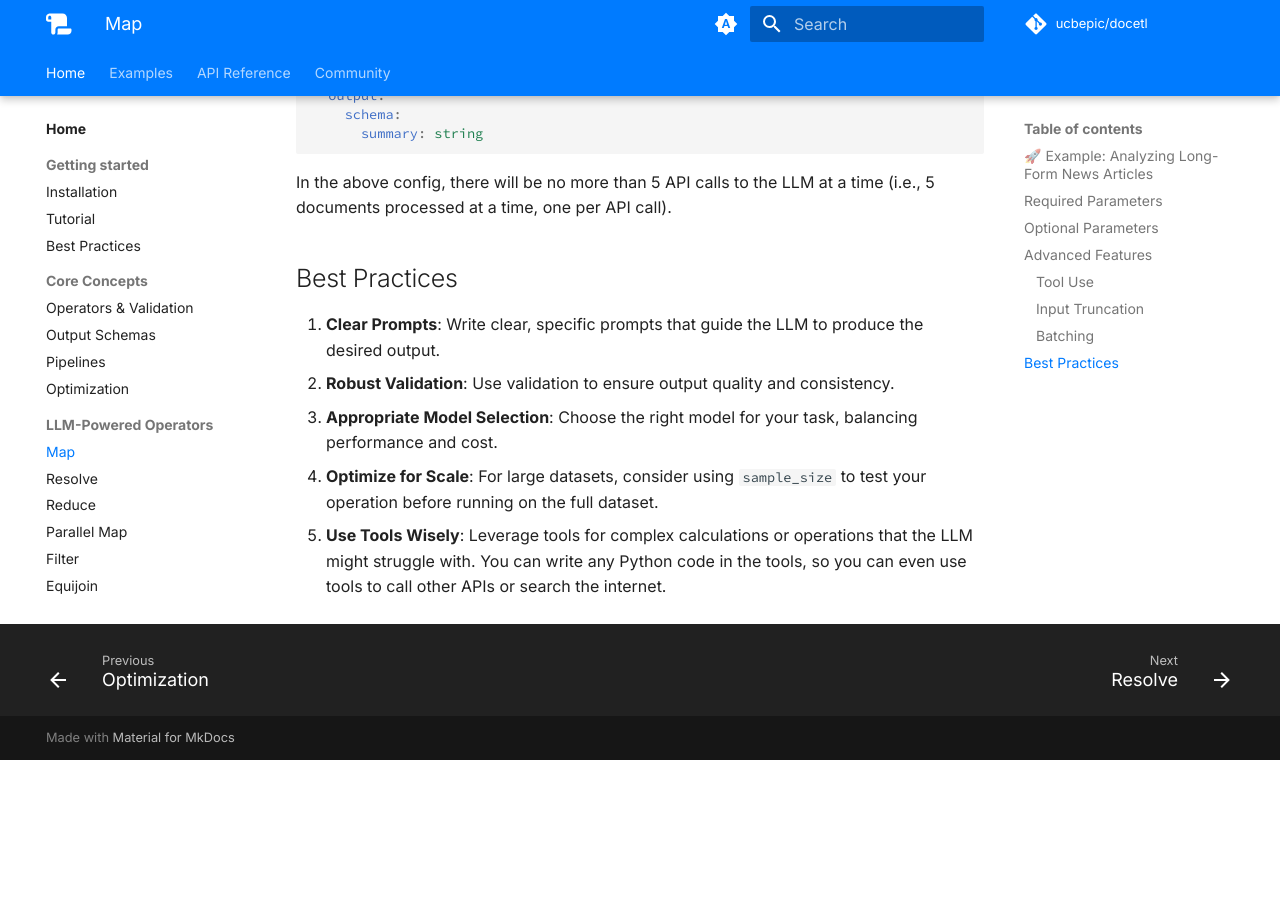
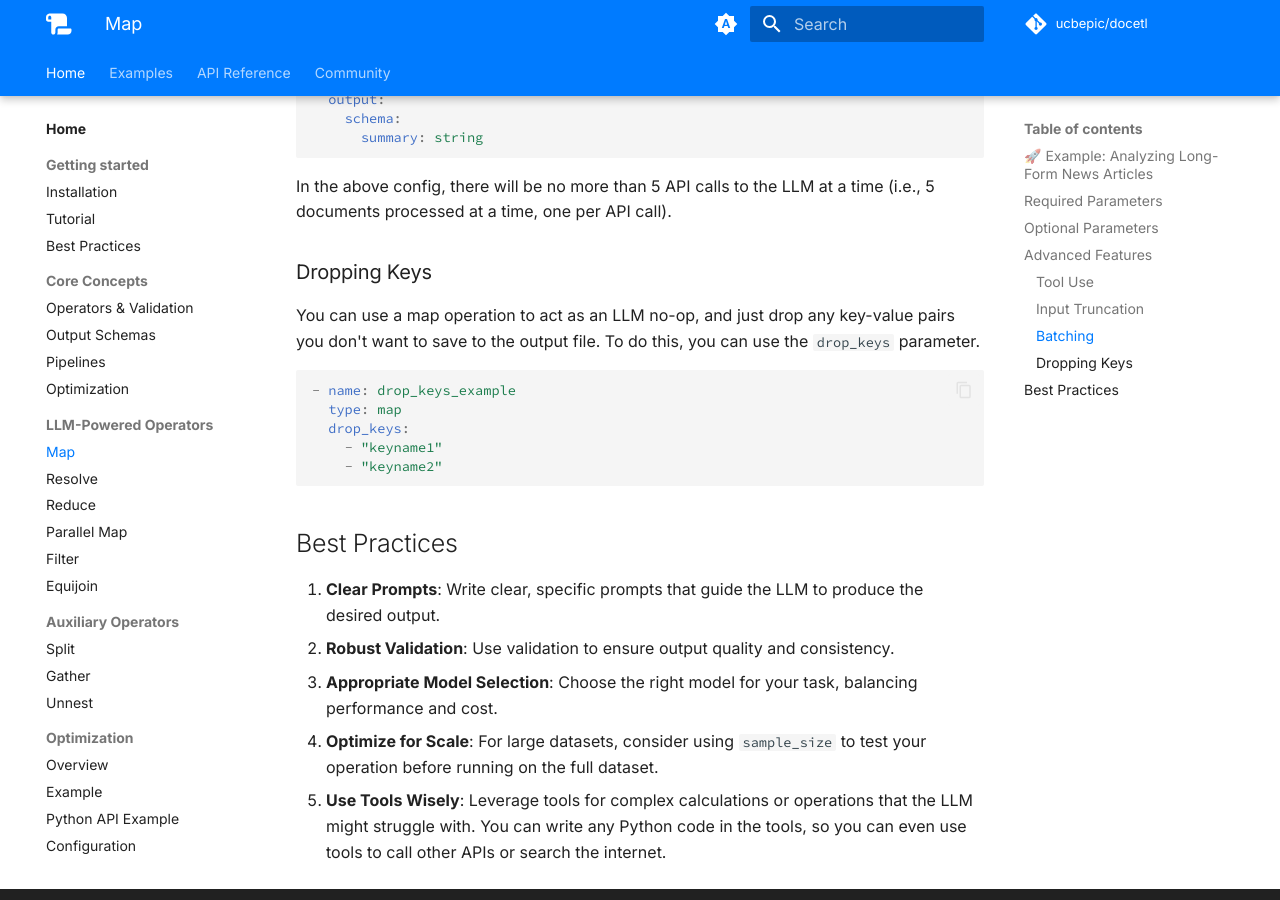
Before and after one commit to ucbepic/docetl, an MkDocs documentation site: the page built from docs/operators/map.md, in a window 1280 px wide and 900 px high, scrolled down 3671 px. Built offline with MkDocs 1.6.1 and Material for MkDocs 9.7.7, drawn with Linux system fonts in a browser that asks for light colours; comment, search, counter and statistics services are not loaded; before the commit the page ends 4431 px from its top, so only the background shows below that; some of the changed text lies outside the part shown.

Commit message:
docs: clean up drop keys ref

````diff
--- a/docs/operators/map.md
+++ b/docs/operators/map.md
@@ -144,10 +144,9 @@
 | `drop_keys`                       | List of keys to drop from the input before processing                                           | None                          |
 | `timeout`                         | Timeout for each LLM call in seconds                                                            | 120                           |
 | `max_retries_per_timeout`         | Maximum number of retries per timeout                                                           | 2                             |
+| `timeout`                         | Timeout for each LLM call in seconds                                                            | 120                           |
 
 Note: If `drop_keys` is specified, `prompt` and `output` become optional parameters.
-
-| `timeout` | Timeout for each LLM call in seconds | 120 |
 
 !!! info "Validation and Gleaning"
 
@@ -207,6 +206,18 @@
 
 In the above config, there will be no more than 5 API calls to the LLM at a time (i.e., 5 documents processed at a time, one per API call).
 
+### Dropping Keys
+
+You can use a map operation to act as an LLM no-op, and just drop any key-value pairs you don't want to save to the output file. To do this, you can use the `drop_keys` parameter.
+
+```yaml
+- name: drop_keys_example
+  type: map
+  drop_keys:
+    - "keyname1"
+    - "keyname2"
+```
+
 ## Best Practices
 
 1. **Clear Prompts**: Write clear, specific prompts that guide the LLM to produce the desired output.
````
